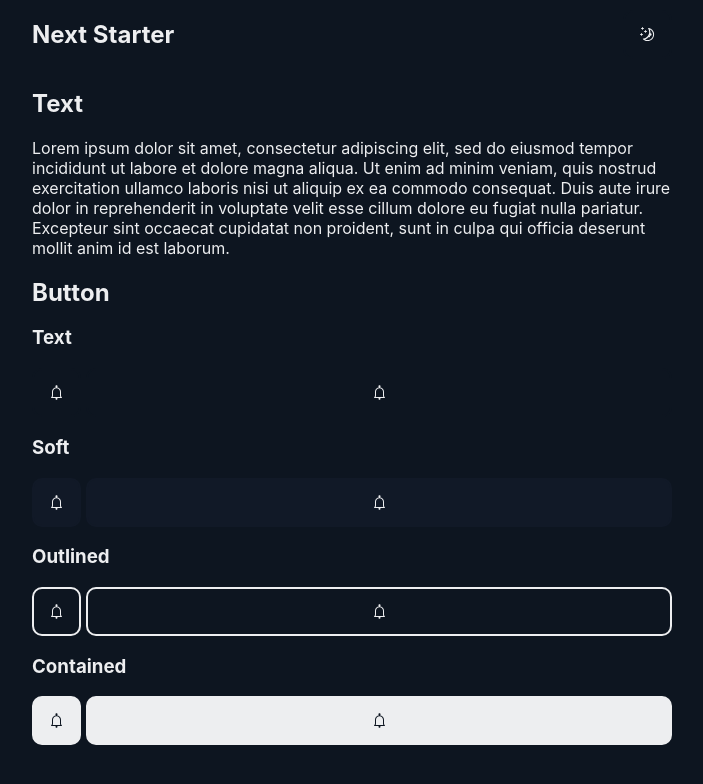
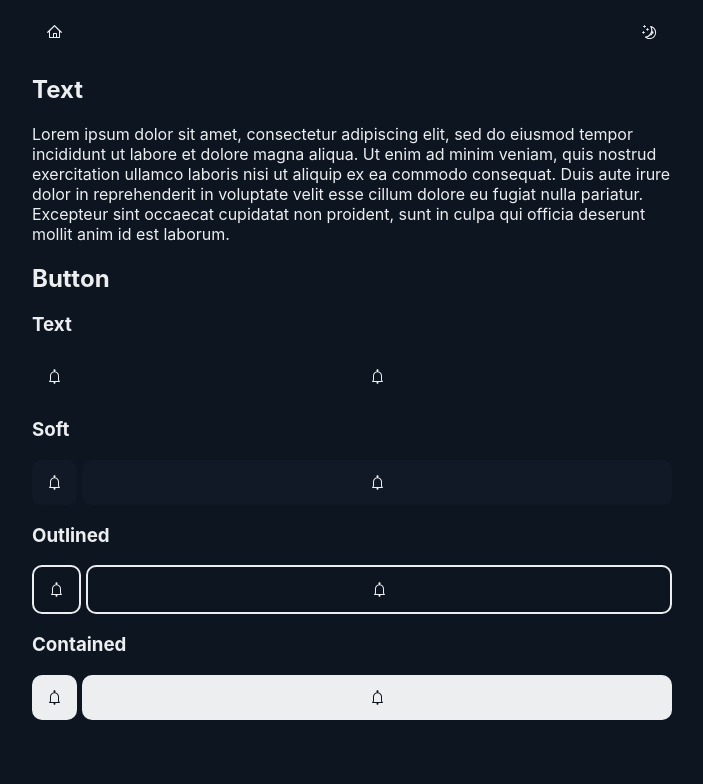
Before and after one commit to zeevo/t3-shadcn-ui, a Next.js app: page / in a window 1280 px wide. Shown: the top 784 px of the page, without its empty margins (288-991 px from the left). Built offline with nearby package versions, Linux system fonts and the light colour scheme.

Commit message:
Improve core

```diff
--- a/client/components/Button.tsx
+++ b/client/components/Button.tsx
@@ -55,22 +55,12 @@ const getVariantStyles = ({
         colorHover: theme.colors.text,
         color: theme.colors.text,
         bgHover: theme.colors.uiHovered,
-        bg: theme.colors.bg,
+        bg: "inherit",
         activeFocus: theme.colors.uiActive,
         borderColor: theme.colors.bg,
       };
   }
 };
-
-interface GhostButtonProps {
-  theme: any;
-  invert: any;
-  fillWidth: any;
-  variant?: "text" | "soft" | "outlined" | "contained";
-  borderColor: any;
-  color: any;
-  onHover: any;
-}
 
 const GhostButton = styled.button<
   {
@@ -84,7 +74,7 @@ const GhostButton = styled.button<
     BorderProps &
     LayoutProps &
     FlexProps
->((props: GhostButtonProps) => {
+>((props) => {
   const {
     theme,
     invert,
@@ -94,6 +84,7 @@ const GhostButton = styled.button<
     color: vcolor,
     onHover,
   } = props;
+  console.log(theme);
   const { color, bgHover, colorHover, bg, activeFocus, borderColor } =
     getVariantStyles({
       variant,
@@ -119,7 +110,8 @@ const GhostButton = styled.button<
     alignItems: "center",
     cursor: "pointer",
     borderRadius: "10px",
-    border: borderColor ? `2px solid ${borderColor}` : "",
+    border:
+      borderColor && variant === "outlined" ? `2px solid ${borderColor}` : "",
     "&:hover": {
       backgroundColor: bgHover,
       color: colorHover,
--- a/client/components/Globals.tsx
+++ b/client/components/Globals.tsx
@@ -13,6 +13,9 @@ const Globals: React.FC = () => {
         svg {
           display: block;
         }
+        button {
+          border-width: 0px;
+        }
       `}
     />
   );
--- a/client/components/Layout.tsx
+++ b/client/components/Layout.tsx
@@ -1,9 +1,11 @@
 import Helmet from "react-helmet";
 import styled from "@emotion/styled";
 import ColorModeToggle from "../context/ColorModeToggle";
+import { HomeIcon } from "@radix-ui/react-icons";
+import GhostButton from "./Button";
 
 const Container = styled.div`
-  margin: 0 10px 10px 10px;
+  margin: 10px 10px 10px 10px;
 `;
 
 const Nav = styled.nav`
@@ -35,9 +37,12 @@ const Layout = (props: any) => {
   return (
     <Container>
       <Flex>
-        <Helmet defaultTitle="Next Starter" />
+        <Helmet defaultTitle="Radix Starter" />
         <Nav>
-          <h1>Next Starter</h1>
+          <GhostButton>
+            <HomeIcon />
+          </GhostButton>
+
           <ColorModeToggle />
         </Nav>
         <Main>
```
